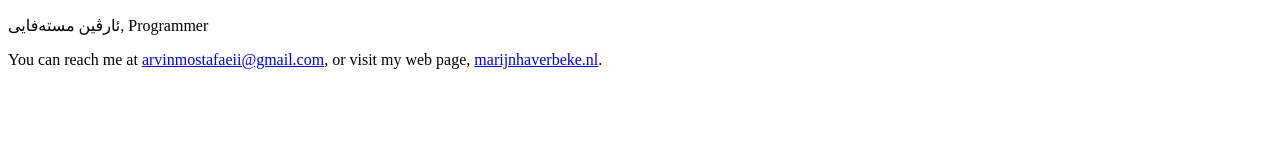
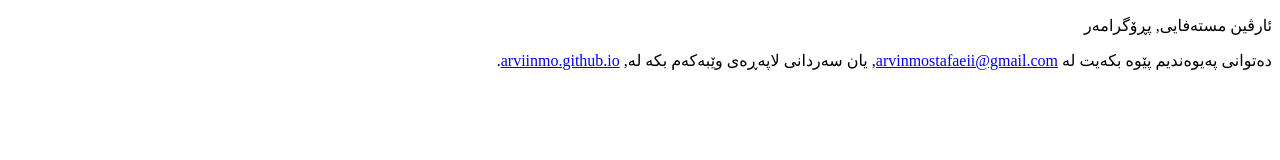
Before and after one commit to zilanco/Eloquent-JavaScript, a website: page html/translator.html in a window 1280 px wide. Drawn offline with Linux system fonts and the light colour scheme.

Commit message:
add translator page

```diff
--- a/html/translator.html
+++ b/html/translator.html
@@ -1,10 +1,10 @@
 <!doctype html>
 
-<div vocab="http://schema.org/" typeof="Person">
+<div vocab="http://schema.org/" typeof="Person" dir="rtl">
   <p><span property="name">ئارڤین مستەفایی</span>, <span
-  property="jobTitle">Programmer</span></p>
+  property="jobTitle">پڕۆگرامەر</span></p>
 
-  <p>You can reach me at <a href="mailto:arvinmostafaeii@gmail.com"
-  property="email">arvinmostafaeii@gmail.com</a>, or visit my web page, <a
-  href="https://marijnhaverbeke.nl/" property="url">marijnhaverbeke.nl</a>.</p>
+  <p>دەتوانی پەیوەندیم پێوە بکەیت لە <a href="mailto:arvinmostafaeii@gmail.com"
+  property="email">arvinmostafaeii@gmail.com</a>, یان سەردانی لاپەڕەی وێبەکەم بکە له, <a
+  href="https://arviinmo.github.io/" property="url">arviinmo.github.io</a>.</p>
 </div>
```
Also changed, not shown: html/index.html (+1 -1 lines).
